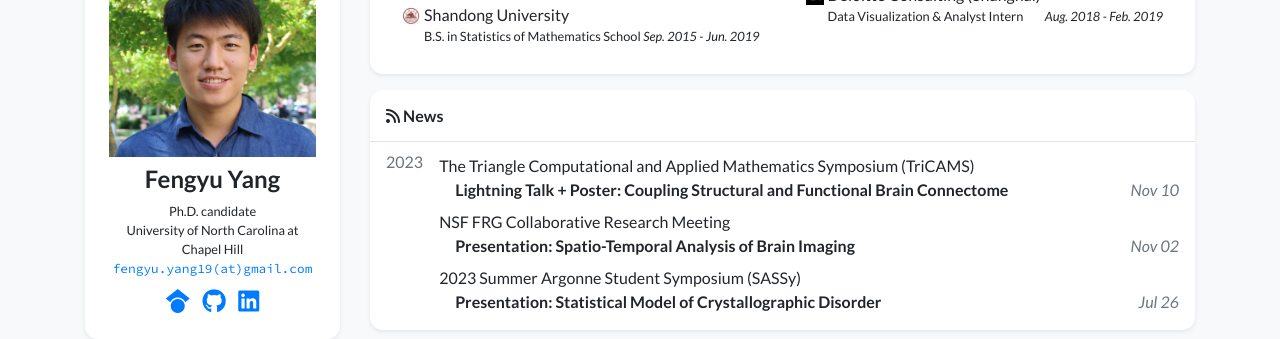
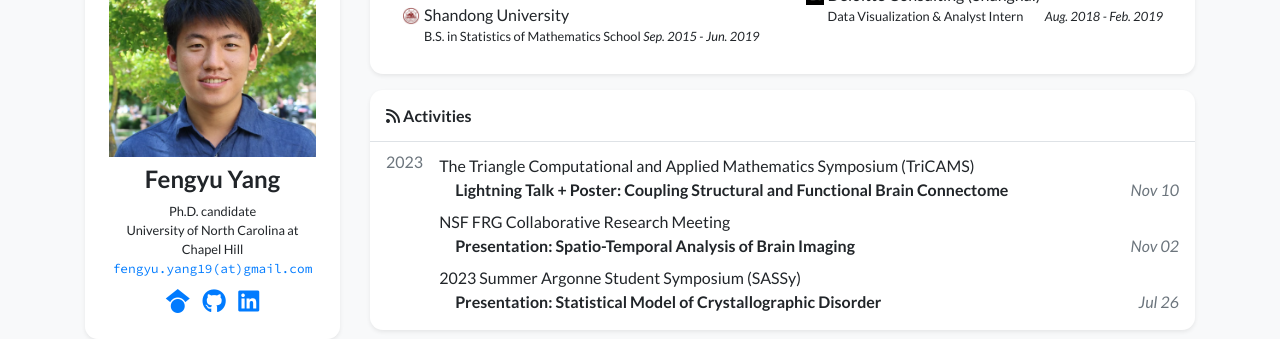
Before and after one commit to 563925743/563925743.github.io, a Jekyll site: the page built from index.html, in a window 1280 px wide and 900 px high, scrolled down 507 px. Shown: the part 154-493 px from the top of the window. Built offline with Jekyll 4.4.1, drawn with Linux system fonts in a browser that asks for light colours; nearby versions of some CDN libraries; a style sheet for code colours, icons or effects is not loaded.

Commit message:
Update news_card.html

```diff
--- a/_includes/widgets/news_card.html
+++ b/_includes/widgets/news_card.html
@@ -1,7 +1,7 @@
 {% assign news_by_year = site.news | sort: "date" | reverse | slice: 0, include.limit | group_by_exp: "item", "item.date | date: '%Y'" -%}
 
 <div class="my-3 bg-white shadow-sm rounded-xl">
-    <h6 class="p-3 mb-0 border-bottom border-gray"><i class="fas fa-rss"></i> News</h6>
+    <h6 class="p-3 mb-0 border-bottom border-gray"><i class="fas fa-rss"></i> Activities</h6>
     <div class="px-3 pb-1">
         {% for year in news_by_year %}
         <div class="media py-1 {% if not_first -%}border-top border-gray{%- endif %}">
```
